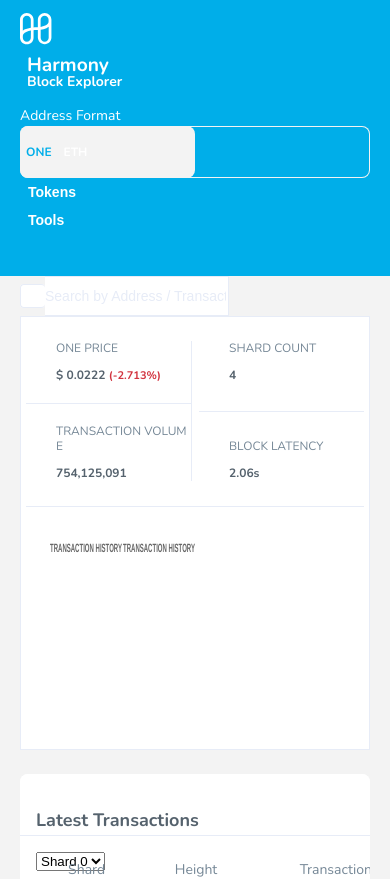
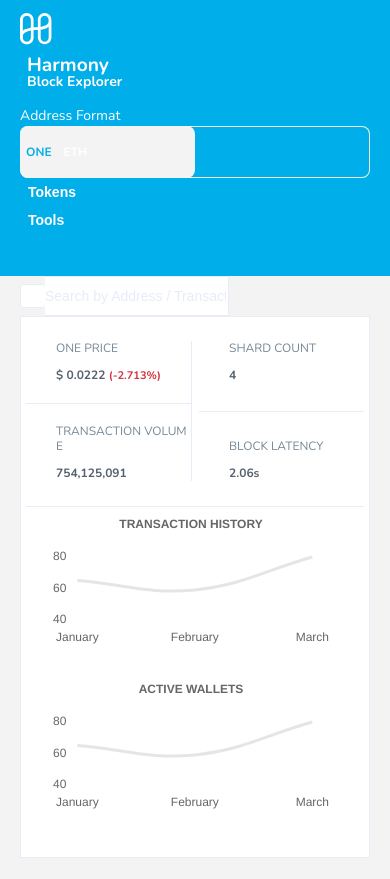
Before and after one commit to programmeranamul/fiver-50-, a Next.js app: page / in a window 390 px wide. Shown: the top 879 px of the page. Built offline with nearby package versions, Linux system fonts and the light colour scheme; some icons are missing.

Commit message:
chat responsive done

```diff
--- a/components/Statics/SingleLineChart.js
+++ b/components/Statics/SingleLineChart.js
@@ -21,17 +21,39 @@
 );
 import style from "../../styles/Statics.module.css";
 
+
+const labels = ['January', 'February', 'March', ];
+
+
+
+ function SingleLineChart({mydata, title}) {
+
+
+  const data = {
+    labels,
+    datasets: [
+      {
+        data: mydata,
+        tension:0.4,
+        pointRadius:0
+
+      }
+
+    ],
+  };
+
+
   const options = {
     // maintainAspectRatio:true,
     // aspectRatio: 1,
     responsive: true,
     plugins: {
       legend: {
-      position: 'top',
+        display: false,
       },
       title: {
         display: true,
-      text: 'TRANSACTION HISTORY',
+        text: title,
       },
     },
     scales: {
@@ -55,25 +77,7 @@
     }
   };
 
-const labels = ['January', 'February', 'March', ];
 
-
-
- function SingleLineChart({mydata}) {
-
-
-  const data = {
-    labels,
-    datasets: [
-      {
-        data: [ 81, 56, 55, 40],
-        tension:0.4,
-        pointRadius:0
-
-      }
-
-    ],
-  };
 
   return <div className={style.my_chart}>
      <Line options={options} data={data} />
--- a/components/Statics/Statics.js
+++ b/components/Statics/Statics.js
@@ -41,8 +41,8 @@
         </article>
         <article className={style.chart_section}>
           <div className={style.cart_wrapper}>
-          <SingleLineChart mydata={[65, 59, 80, 81, 56, 55, 40]}/>
-          <SingleLineChart mydata={[65, 59, 80, 81, 56, 55, 40]}/>
+          <SingleLineChart mydata={[65, 59, 80, 81, 56, 55, 40]} title="TRANSACTION HISTORY"/>
+          <SingleLineChart mydata={[65, 59, 80, 81, 56, 55, 40]} title="ACTIVE WALLETS"/>
           </div>
         </article>
       </div>
--- a/styles/Statics.module.css
+++ b/styles/Statics.module.css
@@ -108,25 +108,25 @@
 .chart_section {
   display: flex;
   box-sizing: border-box;
-  max-width: 50%;
+  /* max-width: 50%; */
   min-width: 0px;
   min-height: 0px;
   flex-flow: row wrap;
-  -webkit-box-pack: justify;
   justify-content: space-between;
-  padding-top: 24px;
+  flex-basis: 50%;
   padding-left: 24px;
 }
 .cart_wrapper {
   display: flex;
   width: 100%;
+  gap: 24px;
 }
 .my_chart {
-  height: 194px;
+  /* height: 194px; */
   width: 50%;
 }
 
-@media (max-width: 855px) {
+@media (max-width: 991.98px) {
   .wrapper {
     flex-direction: column;
   }
@@ -158,4 +158,14 @@
     /* width: 12px; */
     width: 30px;
   }
+  .cart_wrapper {
+    flex-direction: column;
+  }
+  .my_chart {
+    width: 90%;
+  }
+  .chart_section{
+
+    padding-bottom: 20px;
+  }
 }
```
Lines whose indentation alone changed are shown as unchanged.
